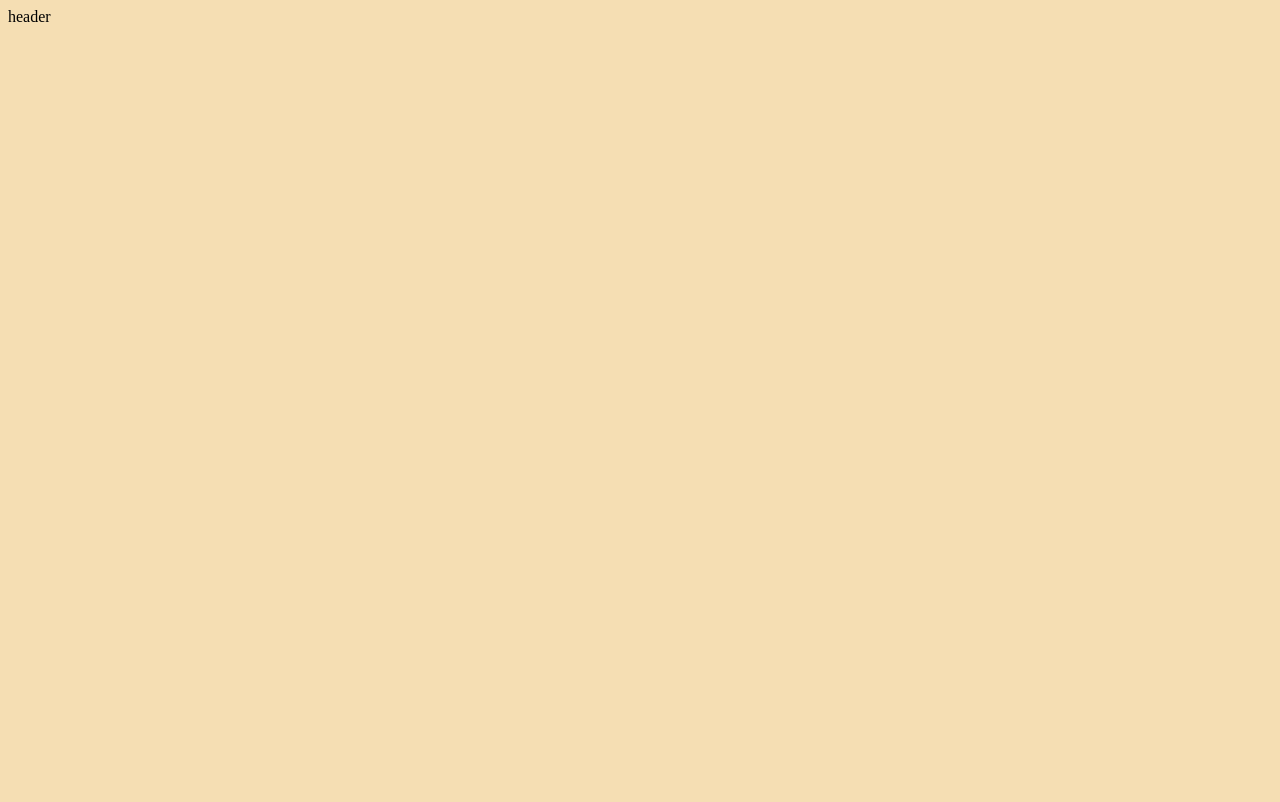
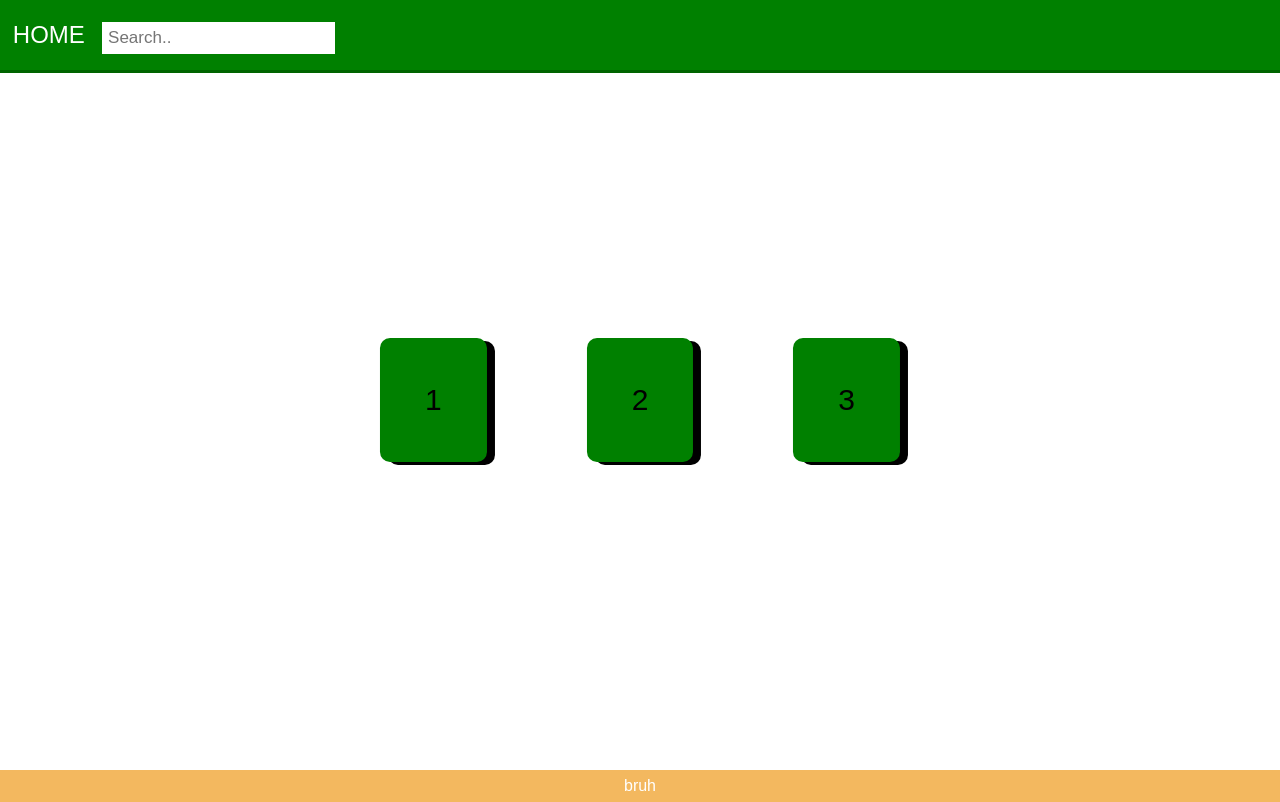
Before and after one commit to EnricoLoniakan/Kian_Loniakan_Flexbox_produktema, a plain HTML site: page Produkt/index.html in a window 1280 px wide. Drawn offline with Linux system fonts and the light colour scheme.

Commit message:
Laggt till Navbar, footer, flexbox, searchbar.

```diff
--- a/Produkt/css/style.css
+++ b/Produkt/css/style.css
@@ -1,12 +1,68 @@
 * {
-
-box-flex: 0;
-padding: 0;
-background-color:wheat;
+    font-family: 'Poppins', sans-serif;
+    box-sizing:border-box;
+    margin: 0;
+    padding: 0;
 
 }
 
-.header {
 
+.container {
+    display: flex;
+    position: absolute;
+    left: 50%;
+    top: 50%;
+    transform: translate(-50%,-50%);
+    transition: 4s;
+    z-index: -1;
+
+  }
+
+  .container > div {
     background-color: green;
+    margin: 50px;
+    padding: 45px;
+    font-size: 30px;
+    box-shadow: 8px 3px;
+    border-radius: 10px;
+  }
+
+  .navbar{
+    padding: 0;
+    margin: 0;
+    text-align: left;
+    background-color: green;
+    height: 70px;
+    line-height: 70px;
+    box-shadow: 0px 3px 0px 0px darkgreen;
+
 }
+
+  .a-navbar{
+    padding: 0;
+    font-size: 1.5em;
+    color: white;
+    text-decoration: none;
+    margin: 1%;
+    text-transform: uppercase;
+    z-index: 9999 !important;
+
+}
+
+.navbar input[type=text] {
+    float: center;
+    padding: 6px;
+    border: none;
+    margin-top: 8px;
+    margin-right: 16px;
+    font-size: 17px;
+
+}
+
+footer {
+    text-align: center;
+    padding: 7px;
+    background-color: rgb(243, 184, 95);
+    color: white;
+    margin-top: 700px;
+  }
--- a/Produkt/index.html
+++ b/Produkt/index.html
@@ -12,9 +12,29 @@
    <body>
 
 
-     <header> header</header>
 
 
+     <div class="container">
+
+      <div>1</div>
+      <div>2</div>
+      <div>3</div>
+
+   </div>
+
+   <div>
+   <ul class="navbar">
+      <a href="index.html" class="a-navbar">Home</a>
+      <input type="text" placeholder="Search..">
+
+   </ul>
+   </div>
+
+   <div>
+   <footer>bruh</footer>
+
+
+   </div>
 
    </body>
 </html>
```
Also changed, not shown: 1 other file.
